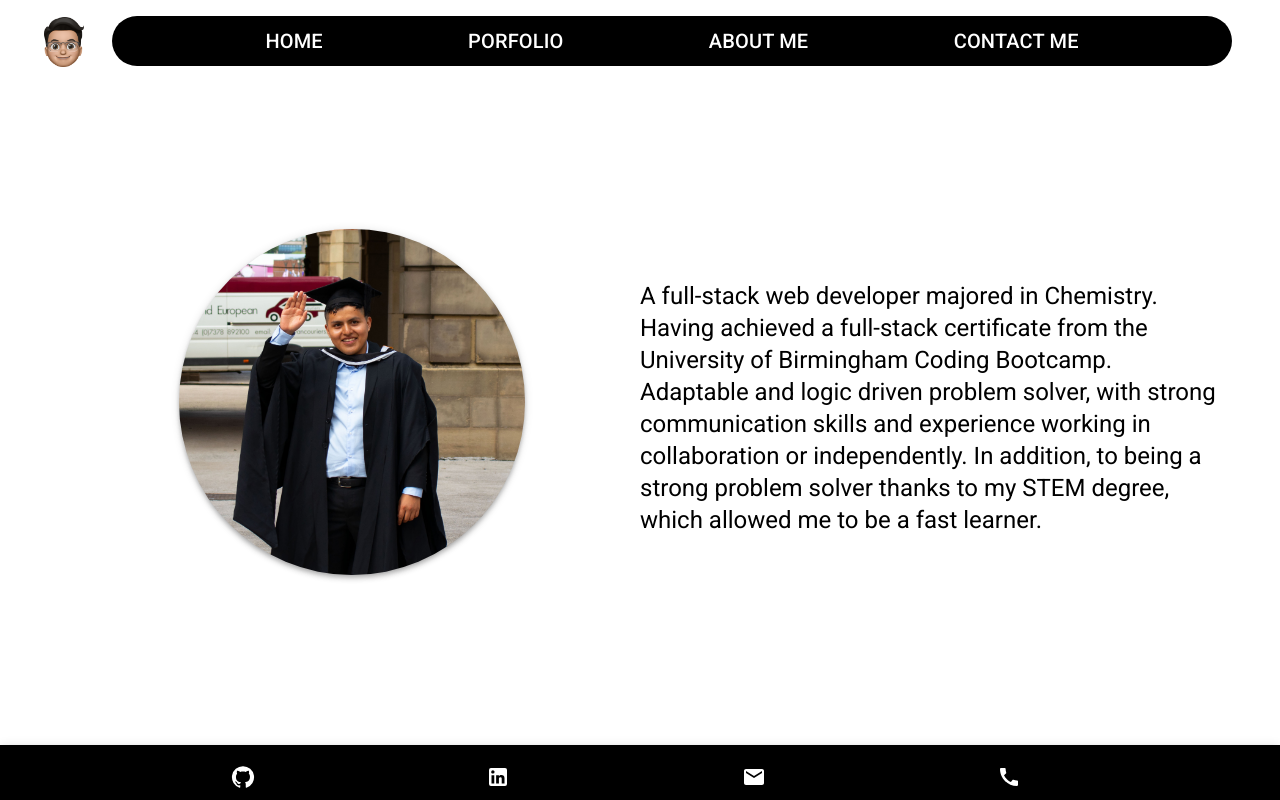
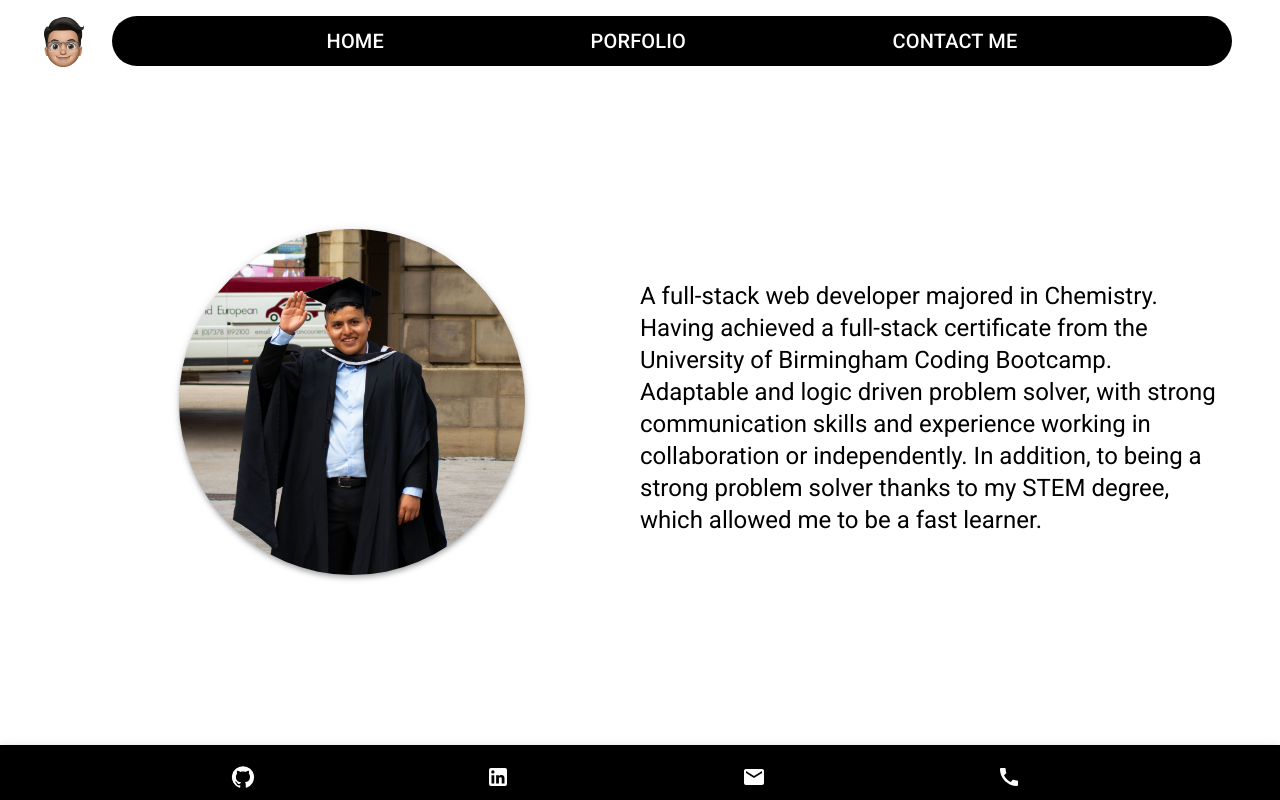
Before and after one commit to frsargua/Porfilio-React, a React (Create React App) app: page / in a window 1280 px wide. Shown: the top 800 px of the page. Built offline with nearby package versions, Linux system fonts and the light colour scheme.

Commit message:
removed navbar option

```diff
--- a/src/components/porfolioContainer.jsx
+++ b/src/components/porfolioContainer.jsx
@@ -8,17 +8,15 @@ import Footer from "./footer";
 
 export default function PortfolioContainer() {
   const [currentPage, setCurrentPage] = useState("Home");
-  let options = ["HOME", "PORFOLIO", "ABOUT ME", "CONTACT ME"];
+  let options = ["HOME", "PORFOLIO", "CONTACT ME"];
 
   // This method is checking to see what the value of `currentPage` is. Depending on the value of currentPage, we return the corresponding component to render.
   const renderPage = () => {
     if (currentPage.toLocaleLowerCase() === "home") {
       return <Home />;
     }
-    if (currentPage.toLocaleLowerCase() === "about") {
-      return <About />;
-    }
-    if (currentPage.toLocaleLowerCase() === "contact") {
+
+    if (currentPage.toLocaleLowerCase() === "contact me") {
       return <Contact />;
     }
     return <Porfolio />;
```
